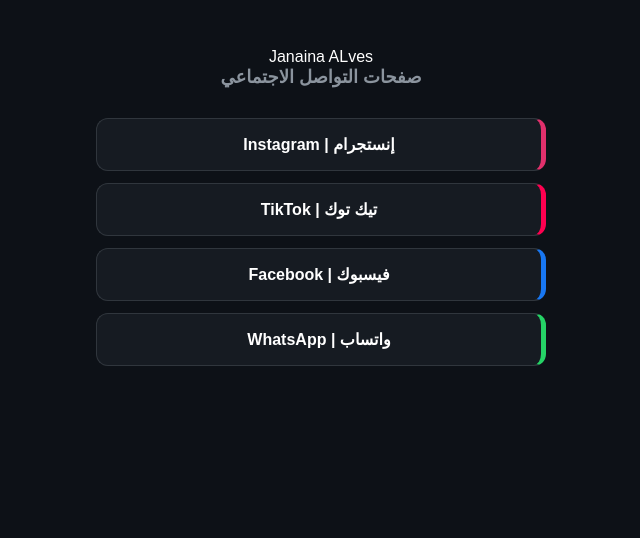
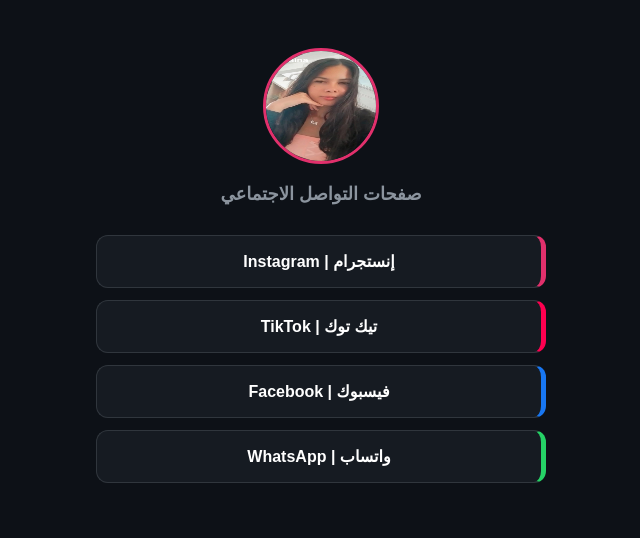
Before and after one commit to magedatef1/Janaina-ALves, a plain HTML site: page index.html in a window 1280 px wide. Shown: the whole page, without its empty margins (319-959 px from the left). Drawn offline with Linux system fonts and the light colour scheme.

Commit message:
Add profile image for Janaina Alves

```diff
--- a/index.html
+++ b/index.html
@@ -19,7 +19,8 @@
     </style>
 </head>
 <body>
-Janaina ALves
+
+<img src="IMG-20260219-WA0001.jpg" alt="janaina.alves" class="profile-img">
     <div class="subtitle">صفحات التواصل الاجتماعي</div>
 
     <div class="links-container">
```
